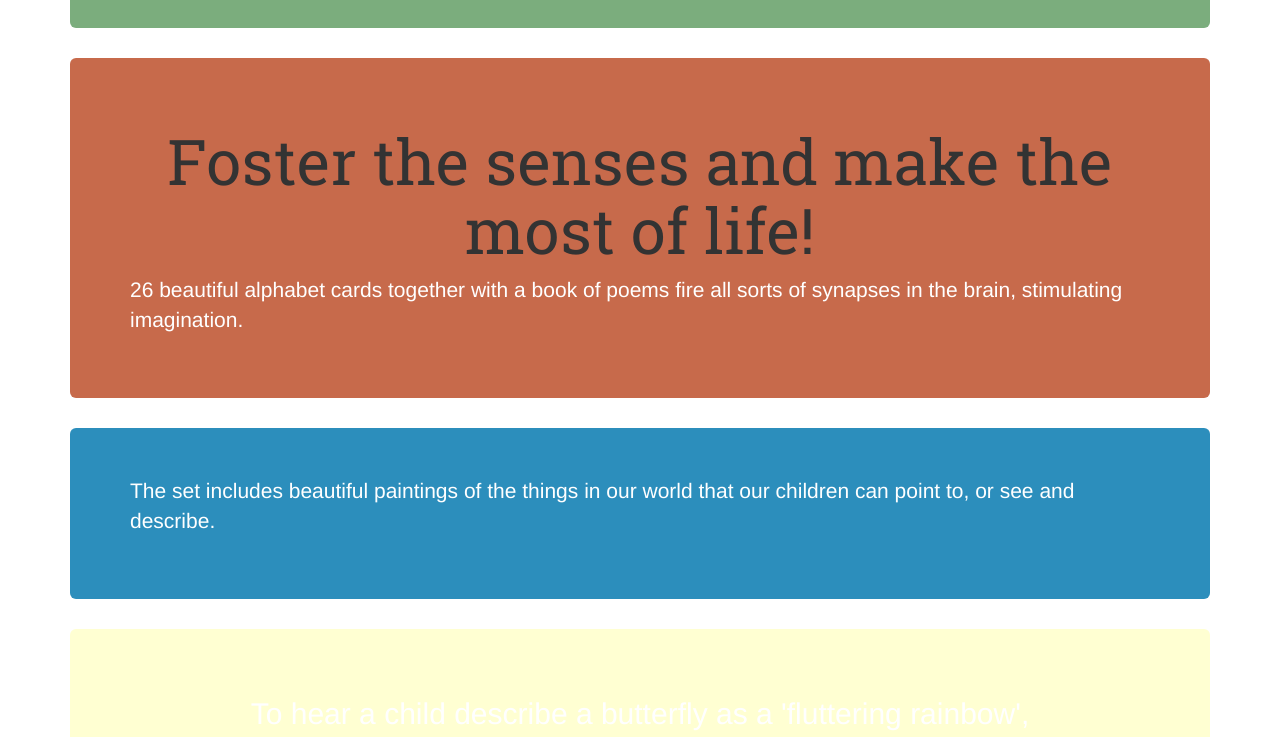
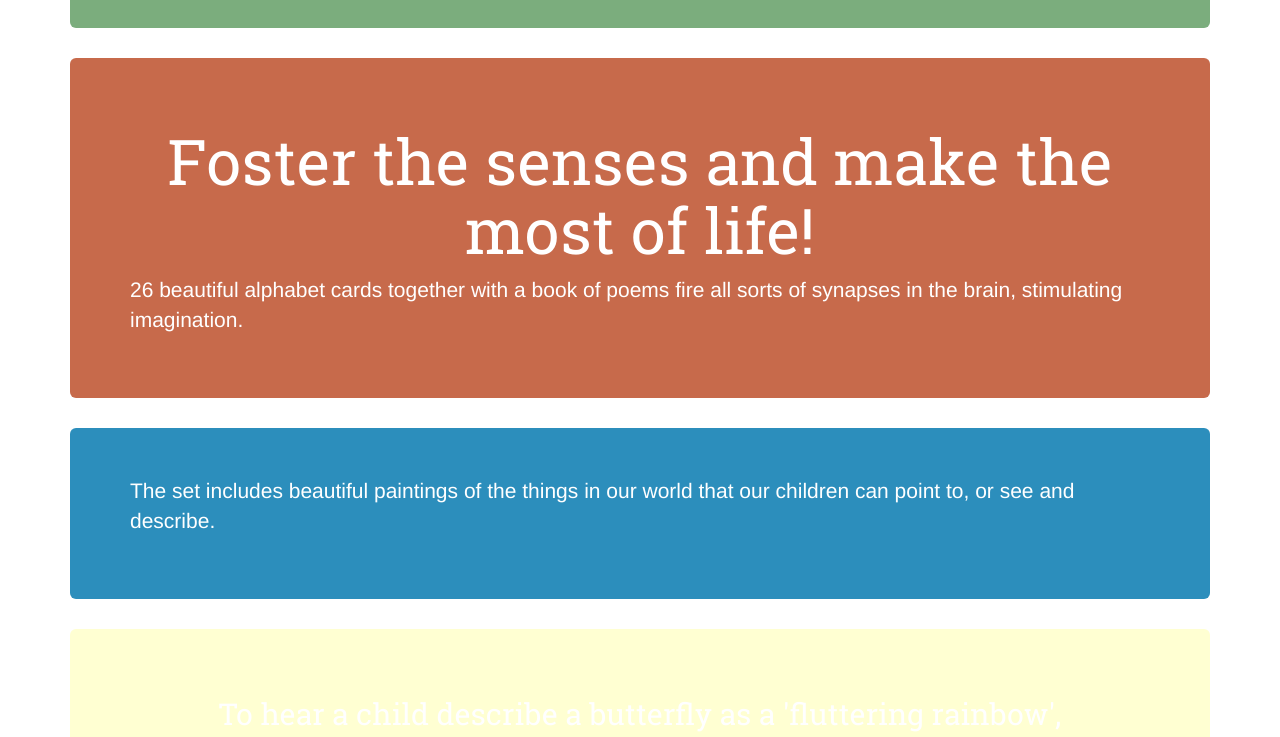
Before and after one commit to solomonbroadbent/Basically-Different-Project, a plain HTML site: page views/index.html in a window 1280 px wide. Shown: the part 660-1397 px from the top of the page. Drawn offline with Linux system fonts and the light colour scheme.

Commit message:
Modified fontStyling.css to fix overriden white title text bug

```diff
--- a/css/fontStyling.css
+++ b/css/fontStyling.css
@@ -1,17 +1,13 @@
-@font-face {
+@font-face{
     font-family: roboto_slab;
     src: url(../content/fonts/roboto_slab/RobotoSlab-Regular.ttf);
 }
 
-h1 {
-    color: white;
-    font-family: roboto_slab;
-    text-align: center;
-}
-
-h2{
-    text-align: center;
-    color: white;
+div .jumbotron h1,
+div .jumbotron h2{
+  color: white;
+  text-align: center;
+  font-family: roboto_slab;
 }
 
 p{
```
